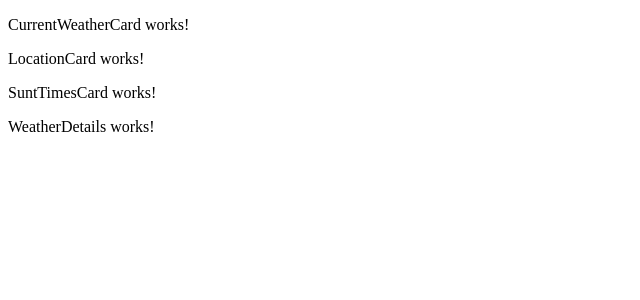
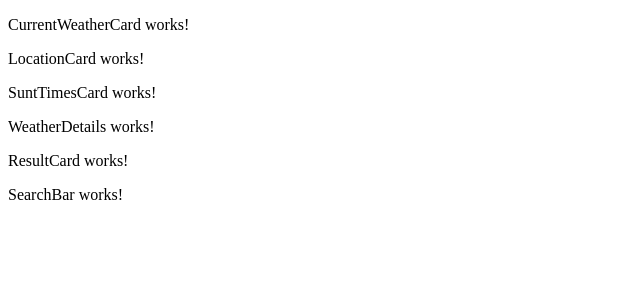
Before and after one commit to Catriel42/weather-dashboard, a React (Vite) app: page / in a window 1280 px wide. Shown: the top 300 px of the page, without its empty margins (0-640 px from the left). Built offline with nearby package versions, Linux system fonts and the light colour scheme.

Commit message:
feat: adding searchbar and result card components

```diff
--- /dev/null
+++ b/src/components/ResultCard.tsx
@@ -0,0 +1,5 @@
+function ResultCard() {
+    return <p>ResultCard works!</p>
+}
+
+export default ResultCard;
--- /dev/null
+++ b/src/components/SearchBar.tsx
@@ -0,0 +1,5 @@
+function SearchBar() {
+    return <p>SearchBar works!</p>
+}
+
+export default SearchBar;
--- a/src/components/WeatherDashboard.tsx
+++ b/src/components/WeatherDashboard.tsx
@@ -2,6 +2,8 @@ import CurrentWeatherCard from "./CurrentWeatherCard";
 import LocationCard from "./LocationCard";
 import SunTimesCard from "./SunTimesCard";
 import WeatherDetails from "./WeatherDetails";
+import ResultCard from "./ResultCard";
+import SearchBar from "./SearchBar";
 
 function WeatherDashboard() {
     return (
@@ -10,6 +12,8 @@ function WeatherDashboard() {
             <LocationCard />
             <SunTimesCard />
             <WeatherDetails />
+            <ResultCard />
+            <SearchBar />
         </main>
     )
 }
```
Also changed, not shown: 1 other file (tests, documents, lock files or other folders).
